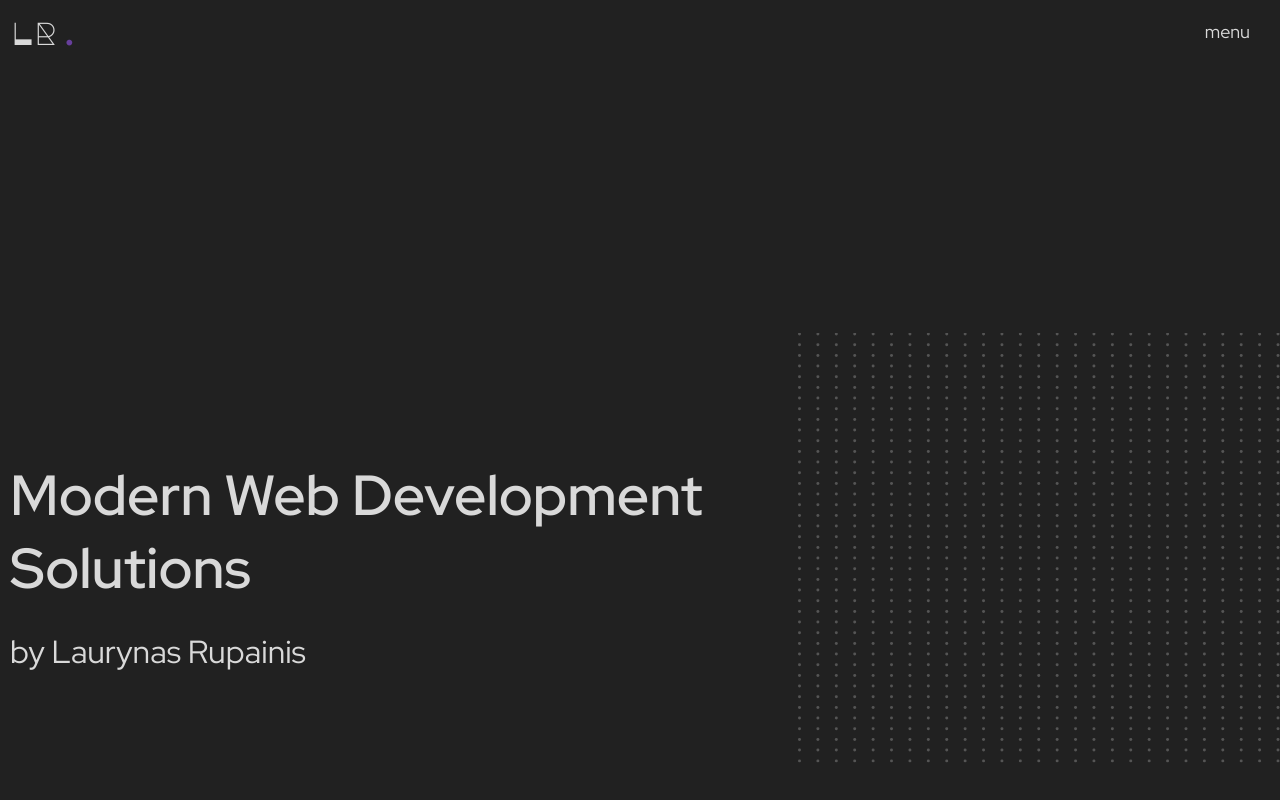
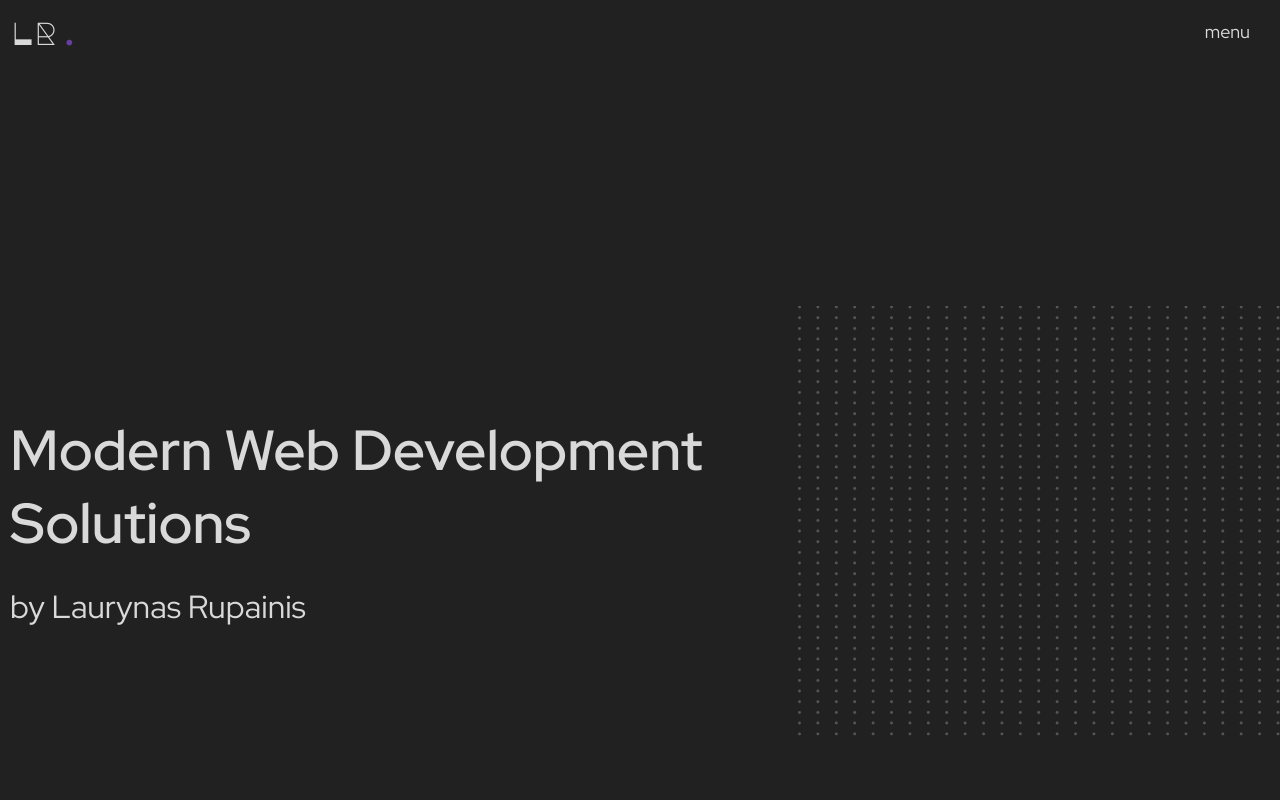
Before and after one commit to LaurynasRup/portfolio_v2, a Next.js app: page / in a window 1280 px wide. Shown: the top 800 px of the page. Built offline with nearby package versions, Linux system fonts and the light colour scheme.

Commit message:
Add footer spacing

```diff
--- a/src/app/page.module.css
+++ b/src/app/page.module.css
@@ -16,7 +16,7 @@
 }
 
 .titleWrapper {
-  padding-top: 39.5rem;
+  padding-top: 35rem;
   padding-bottom: 30.5rem;
   grid-column: span 5;
 }
@@ -115,7 +115,7 @@
   align-items: center;
   justify-content: space-between;
   font-size: 1.6rem;
-  padding-top: 4.5rem;
+  margin-top: 10rem;
   padding-bottom: 4.5rem;
 }
 
```
